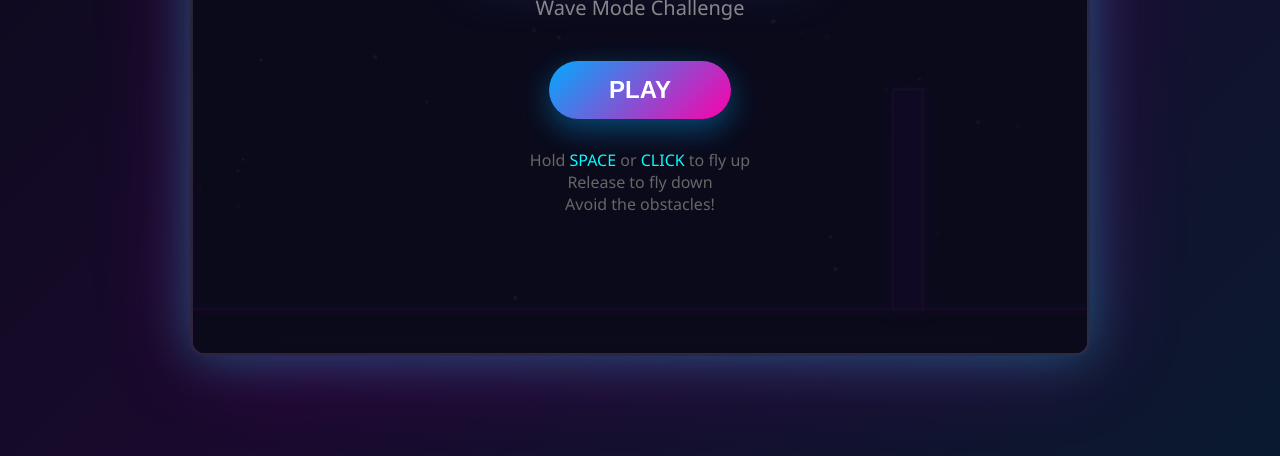
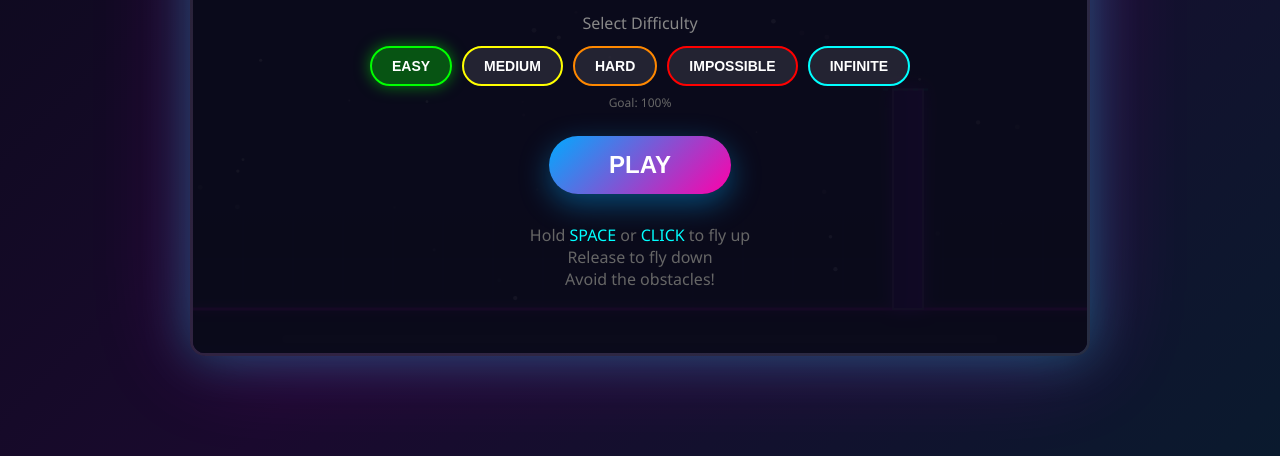
Before and after one commit to mojhehh/wavedash, a plain HTML site: page index.html in a window 1280 px wide. Shown: the part 344-800 px from the top of the page. Drawn offline with Linux system fonts and the light colour scheme.

Commit message:
Add difficulty selector and styling to index.html

```diff
--- a/index.html
+++ b/index.html
@@ -208,6 +208,95 @@
             transform: scale(1.05);
             background: rgba(255,255,255,0.09);
         }
+
+        .difficulty-selector {
+            display: flex;
+            flex-direction: column;
+            align-items: center;
+            margin: 25px 0;
+        }
+
+        .difficulty-label {
+            color: #888;
+            font-size: 16px;
+            margin-bottom: 12px;
+        }
+
+        .difficulty-buttons {
+            display: flex;
+            gap: 10px;
+            flex-wrap: wrap;
+            justify-content: center;
+        }
+
+        .diff-btn {
+            padding: 10px 20px;
+            font-size: 14px;
+            font-weight: bold;
+            color: #fff;
+            background: rgba(255, 255, 255, 0.1);
+            border: 2px solid rgba(255, 255, 255, 0.2);
+            border-radius: 25px;
+            cursor: pointer;
+            transition: all 0.3s ease;
+            pointer-events: auto;
+        }
+
+        .diff-btn:hover {
+            transform: scale(1.05);
+            background: rgba(255, 255, 255, 0.2);
+        }
+
+        .diff-btn.active {
+            border-color: #00ffff;
+            box-shadow: 0 0 15px rgba(0, 255, 255, 0.5);
+        }
+
+        .diff-btn.easy { border-color: #00ff00; }
+        .diff-btn.easy.active { background: rgba(0, 255, 0, 0.3); box-shadow: 0 0 15px rgba(0, 255, 0, 0.5); }
+
+        .game-over-buttons {
+            display: flex;
+            gap: 15px;
+            margin-top: 10px;
+        }
+
+        .menu-btn {
+            padding: 15px 40px;
+            font-size: 20px;
+            font-weight: bold;
+            color: #fff;
+            background: linear-gradient(135deg, #666, #444);
+            border: none;
+            border-radius: 50px;
+            cursor: pointer;
+            transition: all 0.3s ease;
+            box-shadow: 0 10px 30px rgba(100, 100, 100, 0.3);
+            pointer-events: auto;
+        }
+
+        .menu-btn:hover {
+            transform: scale(1.1);
+            box-shadow: 0 15px 40px rgba(150, 150, 150, 0.4);
+        }
+
+        .diff-btn.medium { border-color: #ffff00; }
+        .diff-btn.medium.active { background: rgba(255, 255, 0, 0.3); box-shadow: 0 0 15px rgba(255, 255, 0, 0.5); }
+
+        .diff-btn.hard { border-color: #ff8800; }
+        .diff-btn.hard.active { background: rgba(255, 136, 0, 0.3); box-shadow: 0 0 15px rgba(255, 136, 0, 0.5); }
+
+        .diff-btn.infinite { border-color: #00ffff; }
+        .diff-btn.infinite.active { background: rgba(0, 255, 255, 0.3); box-shadow: 0 0 15px rgba(0, 255, 255, 0.5); }
+
+        .diff-btn.impossible { border-color: #ff0000; }
+        .diff-btn.impossible.active { background: rgba(255, 0, 0, 0.3); box-shadow: 0 0 15px rgba(255, 0, 0, 0.5); }
+
+        .difficulty-info {
+            color: #666;
+            font-size: 12px;
+            margin-top: 8px;
+        }
     </style>
 </head>
 <body>
@@ -233,6 +322,19 @@
         <div class="menu-screen" id="menuScreen">
             <h1 class="game-title">GEO WAVE</h1>
             <p class="subtitle">Wave Mode Challenge</p>
+
+            <div class="difficulty-selector">
+                <p class="difficulty-label">Select Difficulty</p>
+                <div class="difficulty-buttons">
+                    <button class="diff-btn easy active" data-difficulty="easy">EASY</button>
+                    <button class="diff-btn medium" data-difficulty="medium">MEDIUM</button>
+                    <button class="diff-btn hard" data-difficulty="hard">HARD</button>
+                    <button class="diff-btn impossible" data-difficulty="impossible">IMPOSSIBLE</button>
+                    <button class="diff-btn infinite" data-difficulty="infinite">INFINITE</button>
+                </div>
+                <p class="difficulty-info" id="difficultyInfo">Goal: 100%</p>
+            </div>
+
             <button class="play-btn" id="playBtn">PLAY</button>
             <div class="instructions">
                 <p>Hold <span>SPACE</span> or <span>CLICK</span> to fly up</p>
@@ -245,7 +347,10 @@
             <h1 class="game-over-title">CRASH!</h1>
             <p class="final-score">Progress: <span id="finalScore">0%</span></p>
             <p class="best-score">Best: <span id="bestScore">0%</span></p>
-            <button class="retry-btn" id="retryBtn">RETRY</button>
+            <div class="game-over-buttons">
+                <button class="retry-btn" id="retryBtn">RETRY</button>
+                <button class="menu-btn" id="menuBtn">MAIN MENU</button>
+            </div>
         </div>
     </div>
 
```
